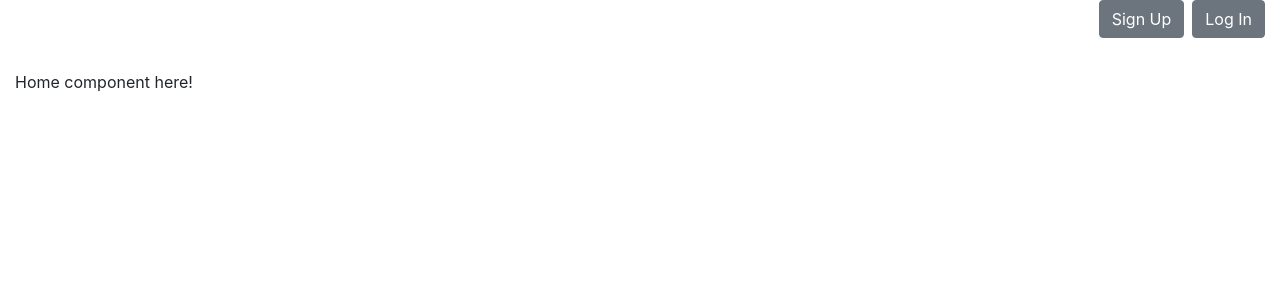
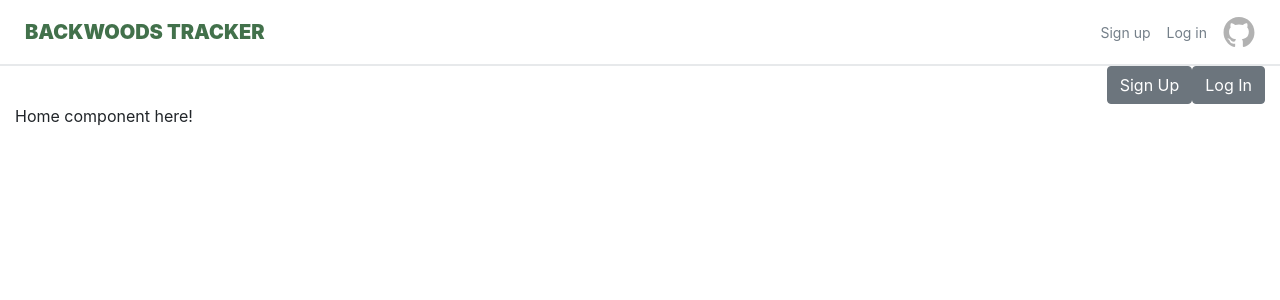
Before and after one commit to BloomTech-Labs/LabsPT1_bkwds, a React (Create React App) app in the folder client/: page / in a window 1280 px wide. Shown: the top 300 px of the page. Built offline with nearby package versions, Linux system fonts and the light colour scheme.

Commit message:
Add Nav component, basic styles

```diff
--- a/client/src/App.js
+++ b/client/src/App.js
@@ -5,7 +5,6 @@ import {
   Route,
   Redirect
 } from "react-router-dom"
-import styled from "styled-components"
 import { LayoutWrapper } from "./components/Wrapper"
 import { LogIn, SignUp } from "./components/Authentication"
 import axios from "axios"
--- /dev/null
+++ b/client/src/components/Nav/index.js
@@ -0,0 +1,69 @@
+import React from "react"
+import { Link } from "react-router-dom"
+import styled from "styled-components"
+import GitHubSvg from "../icons/GitHubSvg"
+import BreadcrumbBar from "../Breadcrumb"
+
+import { primary } from "../constants"
+
+const NavStyles = styled.div`
+  display: flex;
+  align-items: center;
+  justify-content: space-between;
+  width: 100%;
+  height: 66px;
+  border-bottom: 2px solid rgba(23, 42, 58, 0.1);
+  line-height: 0;
+  .nav-links-wrapper {
+    display: flex;
+    align-items: center;
+  }
+  .logo {
+    color: ${primary};
+    font-weight: 900;
+    text-transform: uppercase;
+    padding-left: 25px;
+    padding-right: 25px;
+    font-size: 20px;
+  }
+  a {
+    padding-left: 8px;
+    padding-right: 8px;
+    color: rgba(23, 42, 58, 0.6);
+    font-size: 14px;
+  }
+  a.github-icon-link {
+    padding-right: 25px;
+  }
+`
+
+const UnauthenticatedLinks = () => {
+  return (
+    <div>
+      <Link to="/signup">Sign up</Link>
+      <Link to="/login">Log in</Link>
+    </div>
+  )
+}
+
+const Nav = props => {
+  const { pathname } = props.location
+  return (
+    <NavStyles>
+      <div className="logo">Backwoods Tracker</div>
+      <div className="nav-links-wrapper">
+        <div className="internal-links">
+          {pathname === "/" && !props.isLoggedIn && <UnauthenticatedLinks />}
+          {/* {pathname !== "/" &&
+            pathname !== "/login" &&
+            pathname !== "/signup" && <BreadcrumbBar {...props} />} */}
+        </div>
+        <div className="external-links">
+          <GitHubSvg width="32px" height="32px" />
+        </div>
+      </div>
+    </NavStyles>
+  )
+}
+
+export default Nav
--- a/client/src/components/Wrapper/LayoutWrapper.js
+++ b/client/src/components/Wrapper/LayoutWrapper.js
@@ -1,13 +1,35 @@
 import React from "react"
 import { Link } from "react-router-dom"
 import { Container, Row, Col, Button } from "reactstrap"
+import Nav from "../Nav"
 import Sidebar from "../Sidebar"
 import BreadcrumbBar from "../Breadcrumb"
-import "./index.css"
+
+import styled from "styled-components"
+
+const LayoutStyles = styled.div`
+  /* Bootstrap overrides */
+  ol,
+  ul {
+    margin: 0;
+  }
+
+  /* general styles, TODO: move to GlobalStyles component */
+  a {
+    text-decoration: none;
+  }
+
+  /* styles from ./index.css */
+  .authButton a {
+    color: white;
+  }
+`
 
 const LayoutWrapper = props => {
   return (
+    <LayoutStyles>
       <div id="layoutWrapper">
+        <Nav {...props} />
         <Container fluid>
           <Row id="topMenu" xs="12">
             <Col id="breadcrumb" xs="auto" className="mr-auto">
@@ -17,7 +39,7 @@ const LayoutWrapper = props => {
                   <BreadcrumbBar {...props} />
                 )}
             </Col>
-          <Col id="authButton" xs="auto" className="d-flex align-items-start">
+            <Col className="authButton d-flex align-items-start" xs="auto">
               {props.location.pathname !== "/signup" && (
                 <Button>
                   <Link to="/signup">Sign Up</Link>
@@ -45,6 +67,7 @@ const LayoutWrapper = props => {
           </Row>
         </Container>
       </div>
+    </LayoutStyles>
   )
 }
 export default LayoutWrapper
--- a/client/src/components/Wrapper/index.css
+++ /dev/null
@@ -1,14 +0,0 @@
-#layoutWrapper #topMenu {
-  height: 70px;
-}
-
-#layoutWrapper button {
-  display: flex;
-  margin-left: 8px;
-}
-#layoutWrapper a {
-  color: white;
-  text-decoration: none;
-  width: 100%;
-  height: 100%;
-}
--- /dev/null
+++ b/client/src/components/constants.js
@@ -0,0 +1,2 @@
+export const primary = "#42714b"
+export const offBlack = "#172a3a"
--- /dev/null
+++ b/client/src/components/icons/GitHubSvg.js
@@ -0,0 +1,34 @@
+import React from "react"
+import styled from "styled-components"
+
+const GitHubSvg = ({ width = "32px", height = "32px" }) => {
+  const Icon = styled.a`
+    svg {
+      width: ${width};
+      height: ${height};
+      stroke: none;
+      fill: rgba(0, 0, 0, 0.3);
+    }
+  `
+
+  return (
+    <Icon
+      href="https://github.com/Lambda-School-Labs/LabsPT1_Backwoods"
+      target="_blank"
+      className="icon github-icon-link"
+    >
+      <svg className="github-icon" viewBox="2 -2 30 29">
+        <path
+          d="M2.5,12.9c0,6.4,4.2,11.8,9.9,13.7c0.7,0.1,1-0.3,1-0.7c0-0.3,0-1.3,0-2.5c-4,0.9-4.9-1.9-4.9-1.9
+      c-0.7-1.7-1.6-2.1-1.6-2.1C5.6,18.5,7,18.5,7,18.5C8.4,18.6,9.2,20,9.2,20c1.3,2.2,3.4,1.6,4.2,1.2c0.1-0.9,0.5-1.6,0.9-1.9
+      c-3.2-0.4-6.6-1.6-6.6-7.1c0-1.6,0.6-2.9,1.5-3.9C9.1,7.9,8.6,6.4,9.4,4.4c0,0,1.2-0.4,4,1.5c1.2-0.3,2.4-0.5,3.6-0.5
+      c1.2,0,2.5,0.2,3.6,0.5c2.8-1.9,4-1.5,4-1.5c0.8,2,0.3,3.5,0.1,3.8c0.9,1,1.5,2.3,1.5,3.9c0,5.5-3.4,6.8-6.6,7.1
+      c0.5,0.4,1,1.3,1,2.7c0,1.9,0,3.5,0,4c0,0.4,0.3,0.8,1,0.7c5.8-1.9,9.9-7.3,9.9-13.7c0-8-6.5-14.4-14.5-14.4C9-1.6,2.5,4.9,2.5,12.9
+      z"
+        />
+      </svg>
+    </Icon>
+  )
+}
+
+export default GitHubSvg
```
Also changed, not shown: client/src/App.css (deleted, +0 -32 lines). Lines whose indentation alone changed are shown as unchanged.
